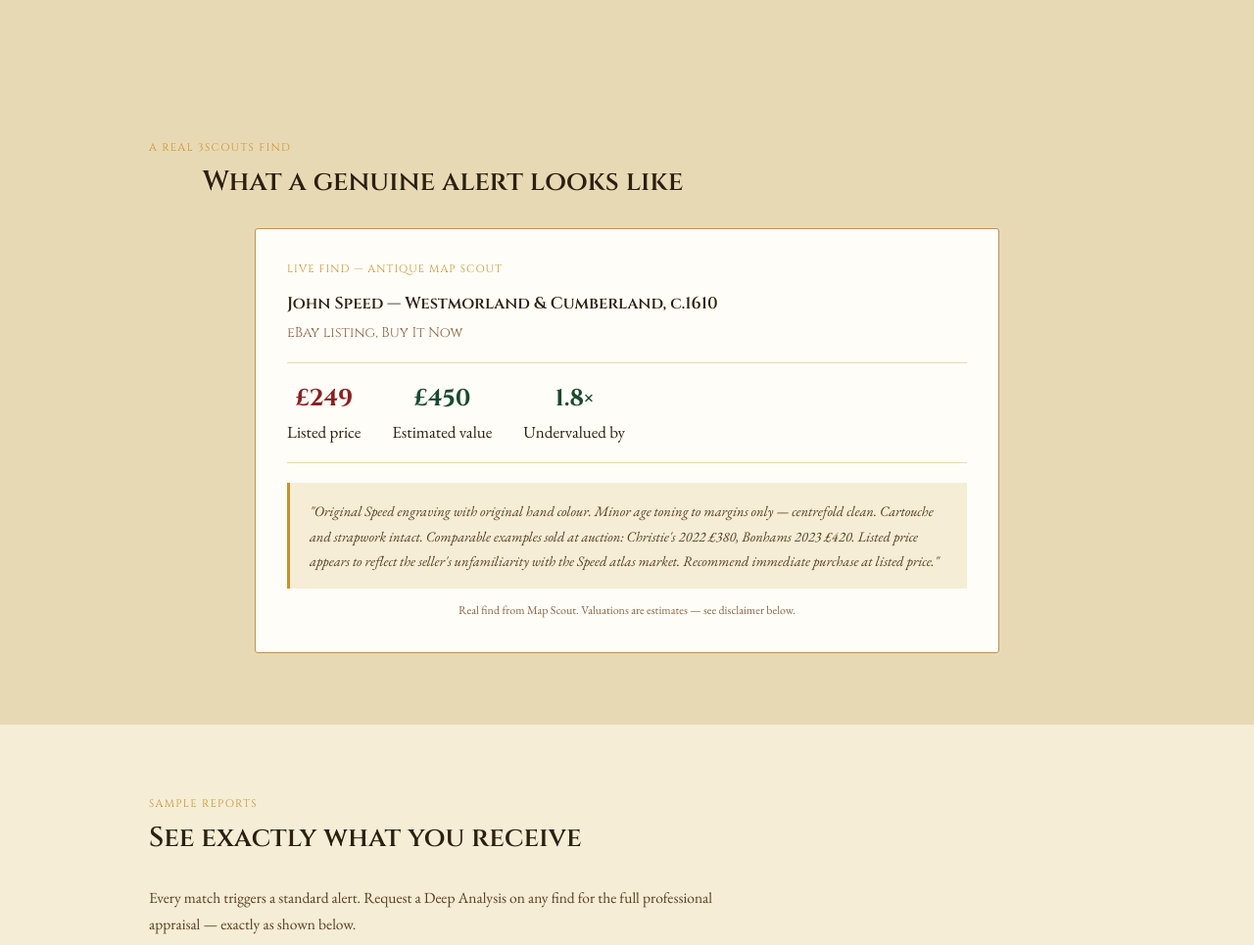
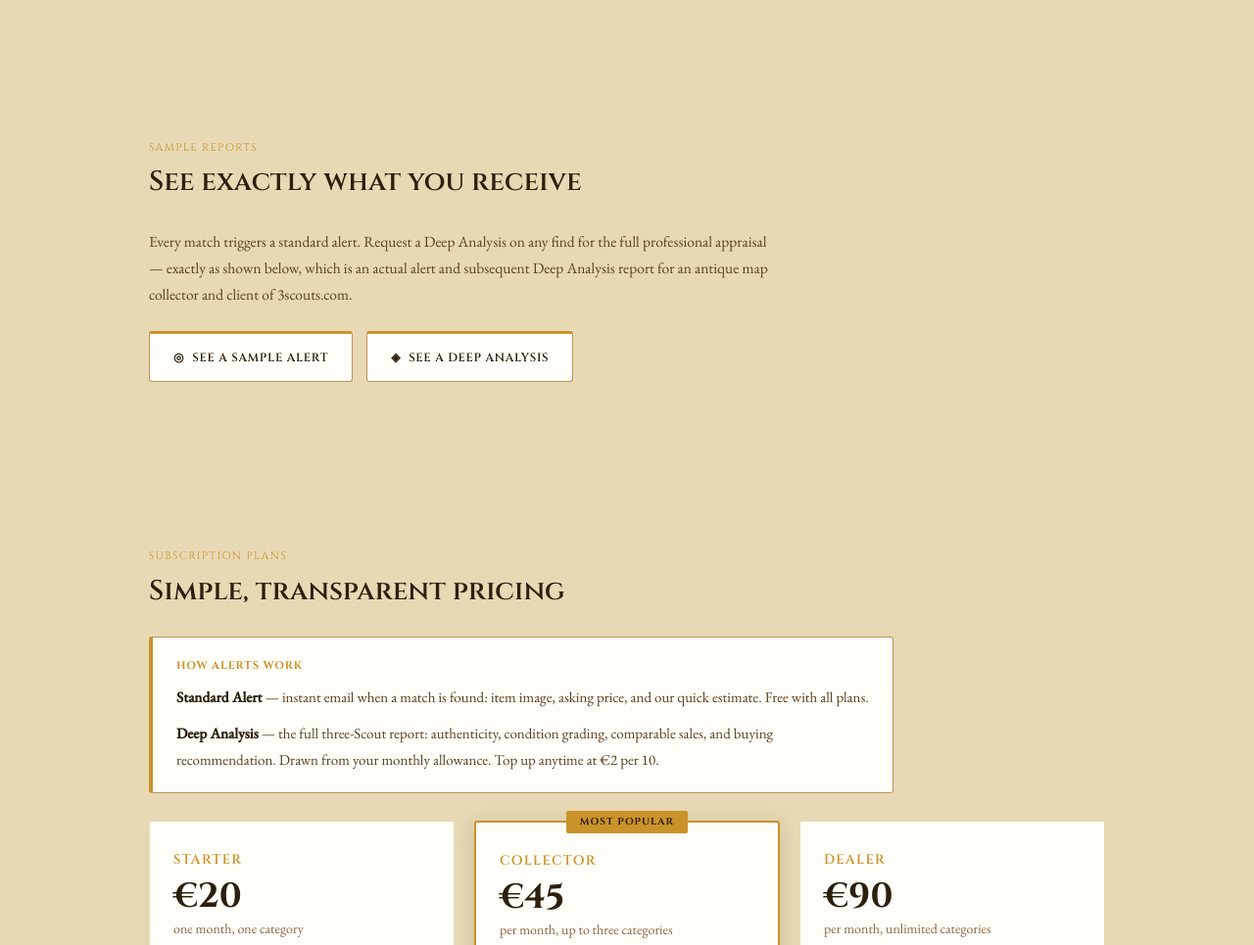
Before and after one commit to AlansRugScout/i-scout, a website: page public/index.html in a window 1280 px wide. Shown: the part 1993-2958 px from the top of the page at 98% size. Drawn offline with nearby package versions, Linux system fonts and the light colour scheme.

Commit message:
Add files via upload

```diff
--- a/public/index.html
+++ b/public/index.html
@@ -906,42 +906,12 @@ footer {
   </div>
 </section>
 
-<!-- REAL FIND -->
-<section class="find-section">
-  <div class="container">
-    <div class="section-tag">A real 3scouts find</div>
-    <h2 class="section-title" style="text-align:center;">What a genuine alert looks like</h2>
-    <div class="find-card">
-      <div class="find-label">Live find — Antique Map Scout</div>
-      <h3>John Speed — Westmorland &amp; Cumberland, c.1610<br><span style="font-size:0.85em; font-weight:400; color:var(--sepia);">eBay listing, Buy It Now</span></h3>
-      <div class="find-numbers">
-        <div class="find-num-item">
-          <span class="find-num red">£249</span>
-          <span class="find-num-label">Listed price</span>
-        </div>
-        <div class="find-num-item">
-          <span class="find-num">£450</span>
-          <span class="find-num-label">Estimated value</span>
-        </div>
-        <div class="find-num-item">
-          <span class="find-num">1.8×</span>
-          <span class="find-num-label">Undervalued by</span>
-        </div>
-      </div>
-      <div class="find-analysis">
-        "Original Speed engraving with original hand colour. Minor age toning to margins only — centrefold clean. Cartouche and strapwork intact. Comparable examples sold at auction: Christie's 2022 £380, Bonhams 2023 £420. Listed price appears to reflect the seller's unfamiliarity with the Speed atlas market. Recommend immediate purchase at listed price."
-      </div>
-      <p class="find-disclaimer">Real find from Map Scout. Valuations are estimates — see disclaimer below.</p>
-    </div>
-  </div>
-</section>
-
 <!-- SAMPLE SECTION -->
-<section id="sample">
+<section id="sample" class="find-section">
   <div class="container">
     <div class="section-tag">Sample reports</div>
     <h2 class="section-title">See exactly what you receive</h2>
-    <p style="font-size:15.5px; color:var(--ink-lt); margin-bottom:1.5rem; max-width:580px; line-height:1.75;">Every match triggers a standard alert. Request a Deep Analysis on any find for the full professional appraisal — exactly as shown below.</p>
+    <p style="font-size:15.5px; color:var(--ink-lt); margin-bottom:1.5rem; max-width:640px; line-height:1.75;">Every match triggers a standard alert. Request a Deep Analysis on any find for the full professional appraisal — exactly as shown below, which is an actual alert and subsequent Deep Analysis report for an antique map collector and client of 3scouts.com.</p>
 
     <div class="sample-btns-row">
       <button class="btn-sample" id="btn-alert" onclick="togglePanel('alert')">
@@ -965,7 +935,7 @@ footer {
             <h4>Antique Map Scout — John Speed, Westmorland &amp; Cumberland</h4>
           </div>
           <div class="alert-email-meta">
-            <strong>From:</strong> scout@3scouts.com &nbsp;·&nbsp; <strong>To:</strong> subscriber@email.com &nbsp;·&nbsp; <strong>Today, 09:42</strong>
+            <strong>From:</strong> scout@3scouts.com &nbsp;·&nbsp; <strong>To:</strong> subscriber@email.com &nbsp;·&nbsp; <strong>9 May 2026, 09:42</strong>
           </div>
           <div class="alert-image-placeholder">
             <span>[ Listing image appears here ]</span>
@@ -1003,10 +973,9 @@ footer {
       <div class="sample-panel-body">
         <p style="font-size:15px; color:var(--ink-lt); line-height:1.75; margin-bottom:1.25rem;">A full Deep Analysis report includes authenticity assessment with confidence rating, component-by-component condition grading, comparable recent auction and eBay sales, and a plain-English valuation and buying recommendation.</p>
         <div style="display:flex; gap:12px; flex-wrap:wrap;">
-          <a href="i-scout-sample-map-report.html" class="btn-gold" style="font-size:12px; padding:10px 20px;">View map report →</a>
-          <a href="i-scout-sample-report.html" style="background:transparent; border:1px solid var(--sepia-lt); color:var(--ink); font-family:'Cinzel',serif; font-size:12px; letter-spacing:0.05em; text-transform:uppercase; padding:10px 20px; border-radius:3px; text-decoration:none; display:inline-block;">View pocket watch report →</a>
+          <a href="3scouts-sample-map-report.html" class="btn-gold" style="font-size:12px; padding:10px 20px;">View antique map report →</a>
         </div>
-        <p class="screenshot-note" style="margin-top:1rem;">◈ &nbsp; Sample screenshots — updated monthly. Not live reports.</p>
+        <p class="screenshot-note" style="margin-top:1rem;">◈ &nbsp; Sample screenshot — updated monthly. Not a live report.</p>
       </div>
     </div>
 
```
